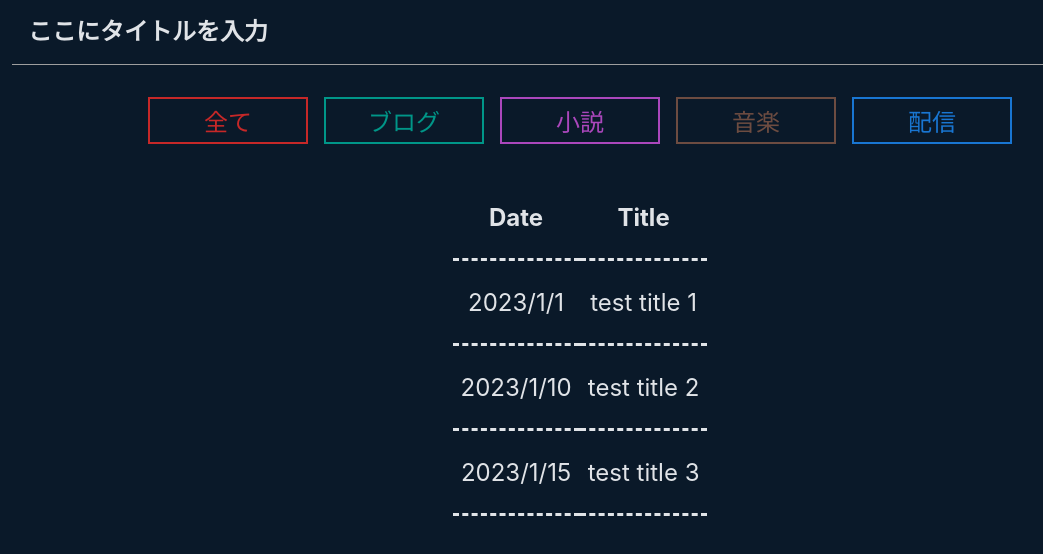
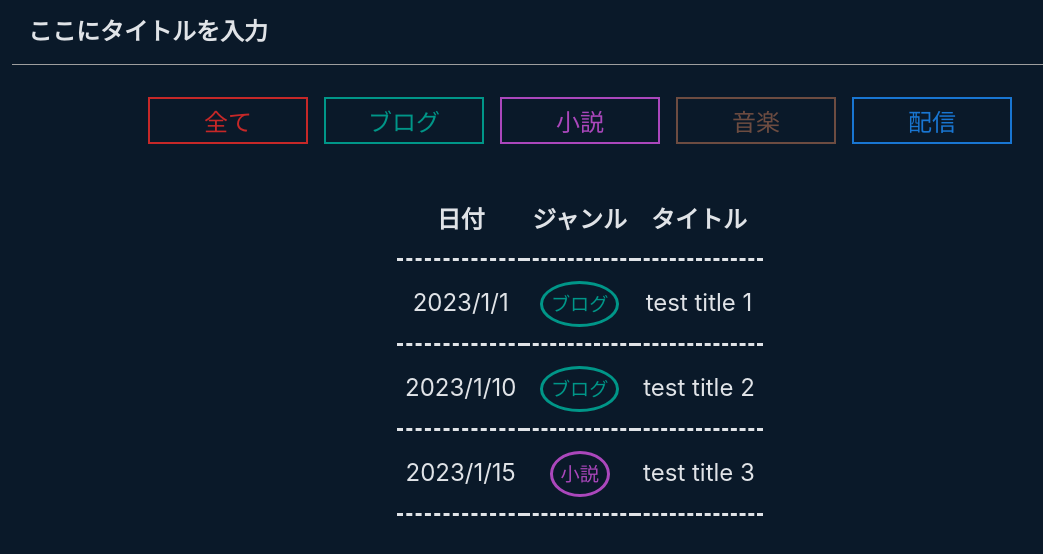
Before and after one commit to kitadakyou/kitadakyou.com, a Next.js app: page / in a window 1280 px wide. Shown: the top 554 px of the page, without its empty margins (60-1103 px from the left). Built offline with nearby package versions, Linux system fonts and the light colour scheme.

Commit message:
add genredata to table

```diff
--- a/components/contentsTable.tsx
+++ b/components/contentsTable.tsx
@@ -1,8 +1,10 @@
-import { useState, useEffect } from 'react'
+import React, { useState, useEffect } from 'react'
+import { useRouter } from 'next/router'
 import { ContentApi } from '../pages/api/contents'
 import styles from '../styles/components/contentsTable.module.css'
 
 export default function ContentsTable () {
+  const router = useRouter()
   const [contents, setContents] = useState<ContentApi[]>([])
   useEffect(() => {
     fetch('/api/contents')
@@ -11,19 +13,39 @@ export default function ContentsTable () {
         setContents(data)
       })
   }, [])
+  const routerPush = (event: React.MouseEvent<HTMLTableRowElement, MouseEvent>) => {
+    router.push(event.currentTarget.dataset.path!)
+  }
+  const genreToJp = (genreName: string) => {
+    switch (genreName) {
+      case 'blog':
+        return 'ブログ'
+      case 'novel':
+        return '小説'
+      case 'music':
+        return '音楽'
+      case 'stream':
+        return '配信'
+    }
+  }
+  const genreTdClassName = (genreName: string) => {
+    return styles[`tableData${genreName}`]
+  }
   return (
     <section>
       <table className={styles.contentsTable}>
         <thead className={styles.tableHeadRow}>
           <tr>
-            <th>Date</th>
-            <th>Title</th>
+            <th>日付</th>
+            <th>ジャンル</th>
+            <th>タイトル</th>
           </tr>
         </thead>
         <tbody>
           {contents.map(c =>
-            <tr className={styles.tableBodyRow} key={c.path}>
+            <tr onClick={routerPush} className={styles.tableBodyRow} key={c.path} data-path={c.path}>
               <td>{c.date}</td>
+              <td><span className={`${styles.tableDataGenre} ${genreTdClassName(c.genre)}`}>{genreToJp(c.genre)}</span></td>
               <td>{c.title}</td>
             </tr>
           )}
--- a/styles/components/contentsTable.module.css
+++ b/styles/components/contentsTable.module.css
@@ -18,3 +18,38 @@
   text-align: center;
   border-top: dashed;
 }
+
+.contentsTable tr {
+  cursor: pointer;
+}
+
+.contentsTable tr:hover {
+  text-decoration: underline;
+}
+
+.tableDataGenre {
+  border-style: solid;
+  border-radius: 50%;
+  padding: 0.5rem;
+  font-size: 1.2rem;
+}
+
+.tableDatablog {
+  border-color: var(--color-blog-button);
+  color: var(--color-blog-button);
+}
+
+.tableDatanovel {
+  border-color: var(--color-novel-button);
+  color: var(--color-novel-button);
+}
+
+.tableDatamusic {
+  border-color: var(--color-music-button);
+  color: var(--color-music-button);
+}
+
+.tableDatastream {
+  border-color: var(--color-stream-button);
+  color: var(--color-stream-button);
+}
--- a/styles/components/genreButton.module.css
+++ b/styles/components/genreButton.module.css
@@ -54,7 +54,6 @@
   border-color: rgba(var(--color-blog-button-rgb), .25);
 }
 
-
 .novelButton {
   border-color: var(--color-novel-button);
 }
--- a/styles/globals.css
+++ b/styles/globals.css
@@ -1,4 +1,7 @@
 :root {
+  --color-text: #E0E3E7;
+  --color-background: #0a1929;
+
   --color-all-button: #c62828;
   --color-all-button-rgb: 198, 40, 40;
 
@@ -15,11 +18,9 @@
   --color-stream-button-rgb: 25, 118, 210;
 }
 
-
-
 body {
-  background-color: #0a1929;
-  color: #E0E3E7;
+  background-color: var(--color-background);
+  color: var(--color-text);
   font-family: '-apple-system','BlinkMacSystemFont','"Hiragino Kaku Gothic ProN"','"Hiragino Sans"','Meiryo','sans-serif';
 }
 
```
